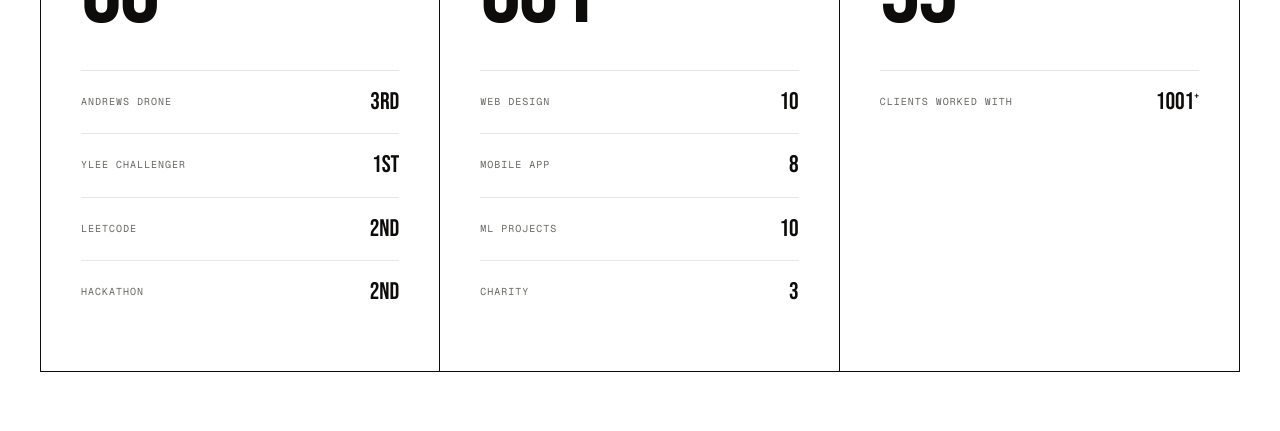
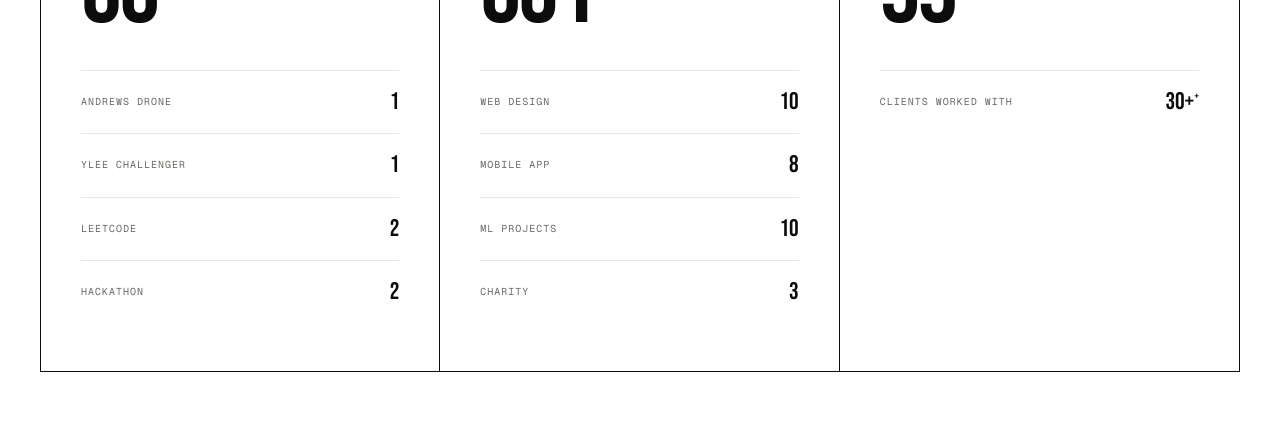
Before and after one commit to LULULUNISAAC/lululunisaac.github.io, a plain HTML site: page my-portfolio/index.html in a window 1280 px wide. Shown: the part 4764-5195 px from the top of the page. Drawn offline with nearby package versions, Linux system fonts and the light colour scheme.

Commit message:
Update index.html

```diff
--- a/my-portfolio/index.html
+++ b/my-portfolio/index.html
@@ -551,7 +551,7 @@
       <div class="ph-icon">☻</div>
       <p>Add your photo<br>see guide below</p>
     </div>
-    <div class="photo-hint" id="photoHint">← Replace with your photo (see guide)</div>
+    <div class="photo-hint" id="photoHint">Bio</div>
   </div>
 
   <!-- RIGHT — TEXT -->
@@ -675,10 +675,10 @@
       <div class="m-lbl">Awards &amp; Recognition</div>
       <div class="m-big">06</div>
       <div class="m-rows">
-        <div class="m-row"><span class="m-row-k">Andrews Drone</span><span class="m-row-v">3rd</span></div>
-        <div class="m-row"><span class="m-row-k">Ylee Challenger</span><span class="m-row-v">1st</span></div>
-        <div class="m-row"><span class="m-row-k">Leetcode</span><span class="m-row-v">2nd</span></div>
-        <div class="m-row"><span class="m-row-k">Hackathon</span><span class="m-row-v">2nd</span></div>
+        <div class="m-row"><span class="m-row-k">Andrews Drone</span><span class="m-row-v">1</span></div>
+        <div class="m-row"><span class="m-row-k">Ylee Challenger</span><span class="m-row-v">1</span></div>
+        <div class="m-row"><span class="m-row-k">Leetcode</span><span class="m-row-v">2</span></div>
+        <div class="m-row"><span class="m-row-k">Hackathon</span><span class="m-row-v">2</span></div>
       </div>
     </div>
     <div class="m-block reveal">
@@ -695,7 +695,7 @@
       <div class="m-lbl">Client Satisfaction</div>
       <div class="m-big">99<sup>%</sup></div>
       <div class="m-rows">
-        <div class="m-row"><span class="m-row-k">Clients Worked With</span><span class="m-row-v">1001<sup style="font-size:.5em">+</sup></span></div>
+        <div class="m-row"><span class="m-row-k">Clients Worked With</span><span class="m-row-v">30+<sup style="font-size:.5em">+</sup></span></div>
       </div>
     </div>
   </div>
```
